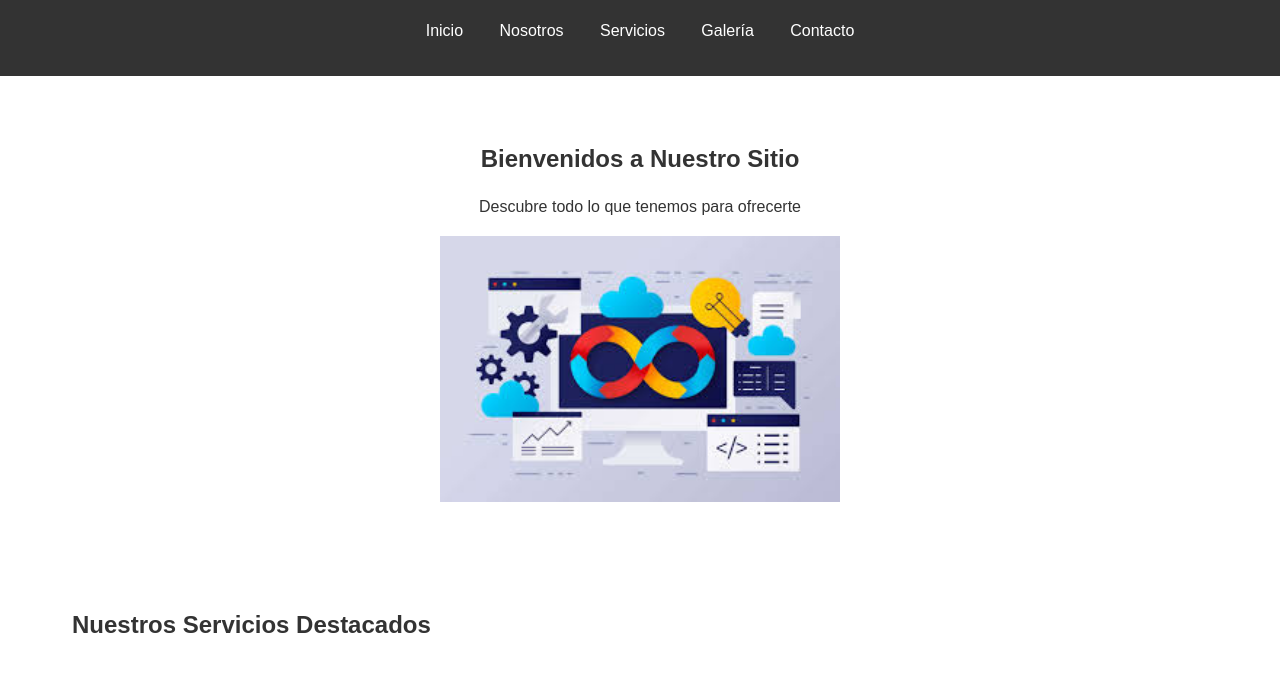
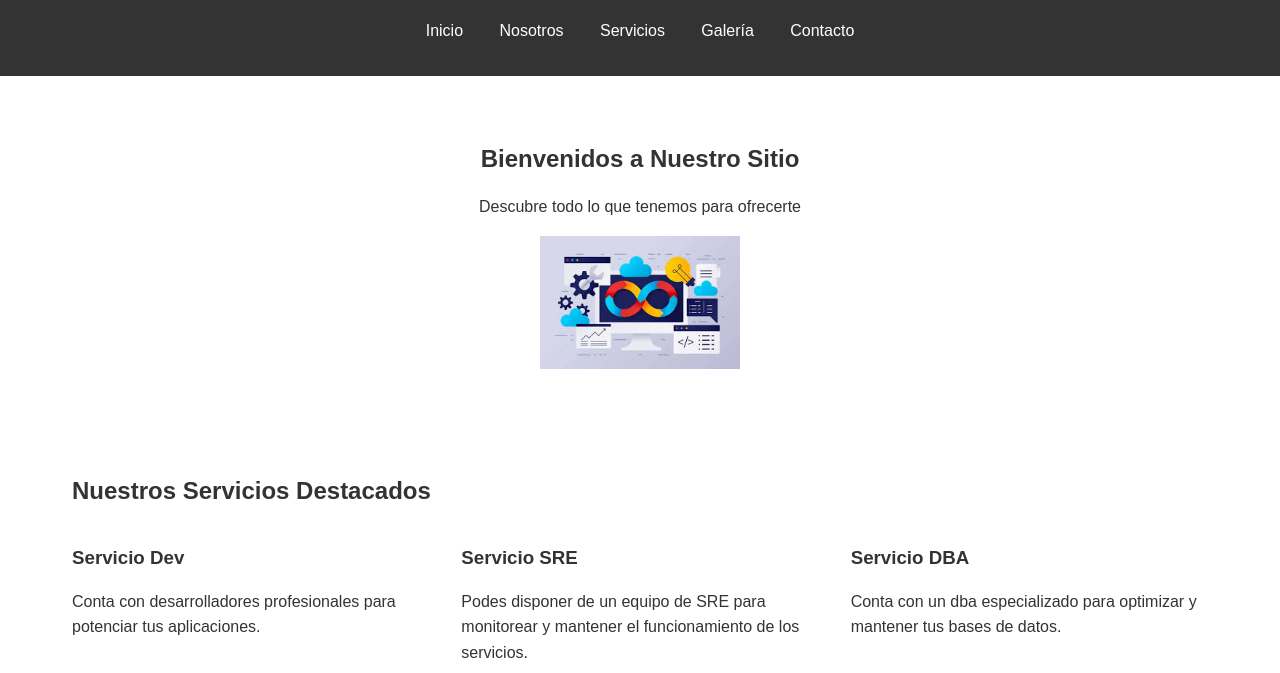
Before and after one commit to nicosiaurukas/It-Facilities-Web, a plain HTML site: page index.html in a window 1280 px wide. Shown: the part 81-754 px from the top of the page. Drawn offline with Linux system fonts and the light colour scheme.

Commit message:
Se corrige tamaño img principal

```diff
--- a/index.html
+++ b/index.html
@@ -24,7 +24,7 @@
         <section class="hero">
             <h2>Bienvenidos a Nuestro Sitio</h2>
             <p>Descubre todo lo que tenemos para ofrecerte</p>
-            <img src="img/test.jpg" alt="Imagen principal" width="400" height="200">
+            <img src="img/test.jpg" alt="Imagen principal" width="200" height="100">
         </section>
 
         <section class="features">
```
